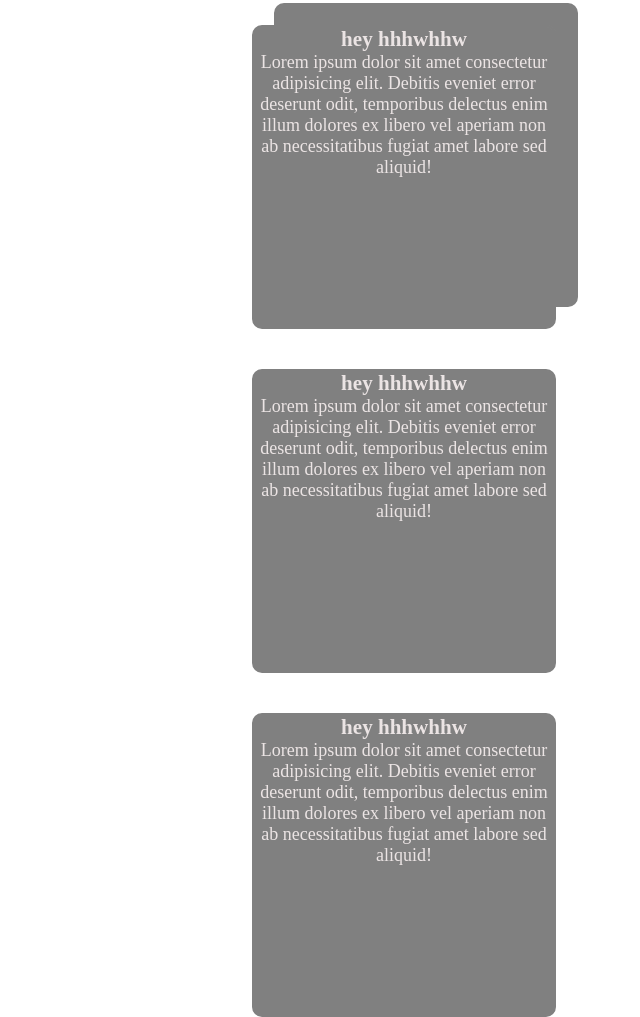
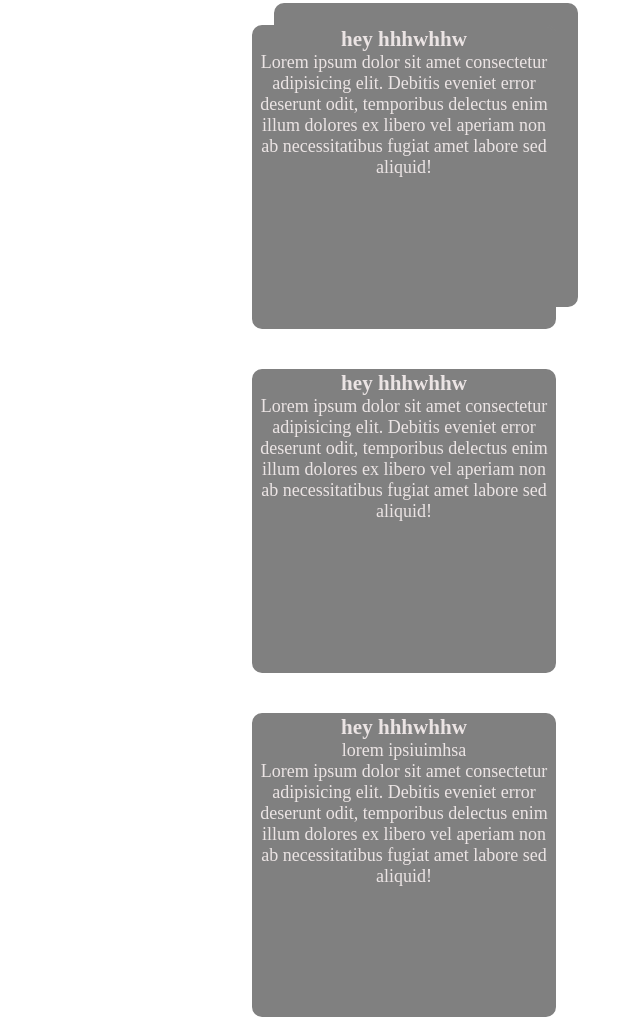
Before and after one commit to shoaibkhan456/project2, a plain HTML site: page index.html in a window 1280 px wide. Shown: the part 239-1256 px from the top of the page, without its empty margins (640-1280 px from the left). Drawn offline with Linux system fonts and the light colour scheme.

Commit message:
Update index.html

```diff
--- a/index.html
+++ b/index.html
@@ -29,6 +29,7 @@
                     </div>
                                         <div class="card-sectoin">
                         <h3>hey  hhhwhhw</h3>
+                                            <P> lorem ipsiuimhsa</P>
                     <p>Lorem ipsum dolor sit amet consectetur adipisicing elit. Debitis eveniet error deserunt odit, temporibus delectus enim illum dolores ex libero vel aperiam non ab necessitatibus fugiat amet labore sed aliquid!</p>
                     </div>
                 </div>
```
